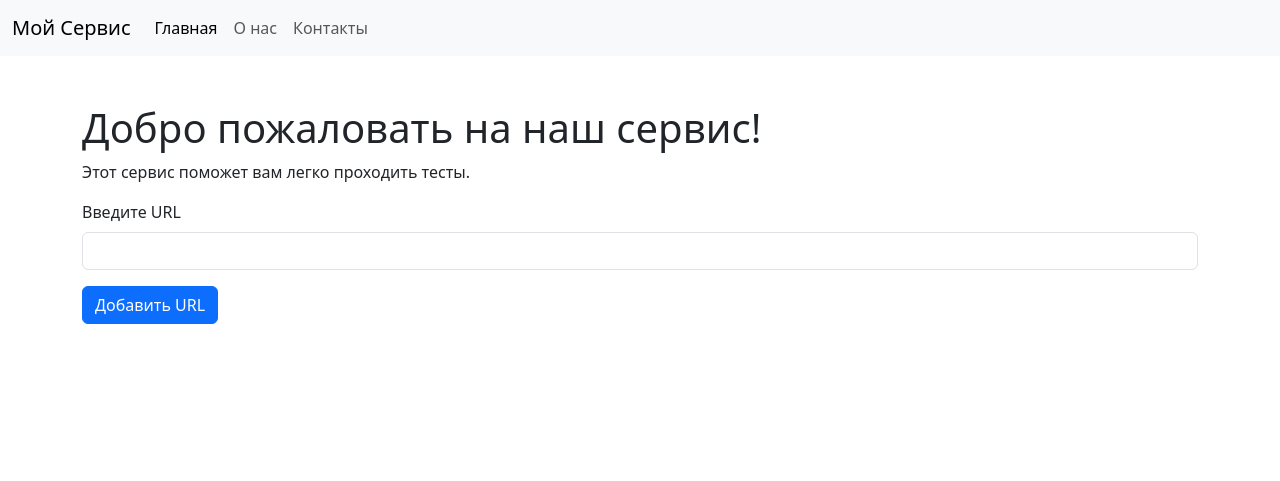
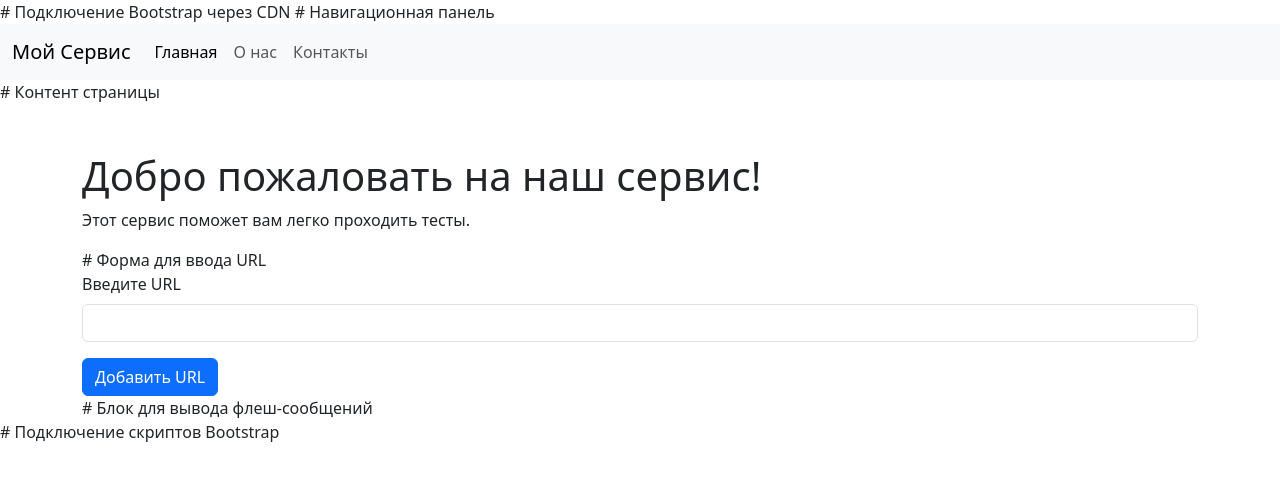
Before and after one commit to megiazavr/python-project-83, a Flask app: page / in a window 1280 px wide. Shown: the top 481 px of the page. Run offline with Flask 3, Linux system fonts and the light colour scheme; some libraries are stand-ins or nearby versions.

Commit message:
last try before I jump

```diff
--- a/page_analyzer/templates/index.html
+++ b/page_analyzer/templates/index.html
@@ -4,11 +4,11 @@
     <meta charset="UTF-8">
     <meta name="viewport" content="width=device-width, initial-scale=1.0">
     <title>Главная страница</title>
-    <!-- Подключение Bootstrap через CDN -->
+    # Подключение Bootstrap через CDN
     <link href="https://cdn.jsdelivr.net/npm/bootstrap@5.3.0-alpha1/dist/css/bootstrap.min.css" rel="stylesheet">
 </head>
 <body>
-    <!-- Навигационная панель -->
+    # Навигационная панель
     <nav class="navbar navbar-expand-lg navbar-light bg-light">
         <div class="container-fluid">
             <a class="navbar-brand" href="#">Мой Сервис</a>
@@ -31,12 +31,12 @@
         </div>
     </nav>
 
-    <!-- Контент страницы -->
+    # Контент страницы
     <div class="container mt-5">
         <h1>Добро пожаловать на наш сервис!</h1>
         <p>Этот сервис поможет вам легко проходить тесты.</p>
 
-        <!-- Форма для ввода URL -->
+        # Форма для ввода URL
         <form action="/add_url" method="POST">
             <div class="mb-3">
                 <label for="url" class="form-label">Введите URL</label>
@@ -45,7 +45,7 @@
             <button type="submit" class="btn btn-primary">Добавить URL</button>
         </form>
 
-        <!-- Блок для вывода флеш-сообщений -->
+        # Блок для вывода флеш-сообщений
         {% with messages = get_flashed_messages() %}
             {% if messages %}
                 <div class="alert alert-success mt-3">
@@ -59,7 +59,7 @@
         {% endwith %}
     </div>
 
-    <!-- Подключение скриптов Bootstrap -->
+    # Подключение скриптов Bootstrap
     <script src="https://cdn.jsdelivr.net/npm/bootstrap@5.3.0-alpha1/dist/js/bootstrap.bundle.min.js"></script>
 </body>
 </html>
--- a/page_analyzer/templates/url_details.html
+++ b/page_analyzer/templates/url_details.html
@@ -17,12 +17,12 @@ rel="stylesheet">
             <p><strong>Created At:</strong> {{ url[2] }}</p>
         </div>
 
-        <!-- Форма для добавления проверки -->
+        # Форма для добавления проверки
         <form action="{{ url_for('create_check', id=url[0]) }}" method="POST">
             <button type="submit" class="btn btn-primary">Добавить проверку</button>
         </form>
 
-        <!-- Таблица для отображения проверок -->
+        # Таблица для отображения проверок
         <h2 class="mt-5">Проверки</h2>
         <table class="table mt-3" data-test="checks">
             <thead>
```
Also changed, not shown: qodana.yaml (deleted, +0 -29 lines), page_analyzer/__init__.py (line endings or trailing spaces), 3 other files.
